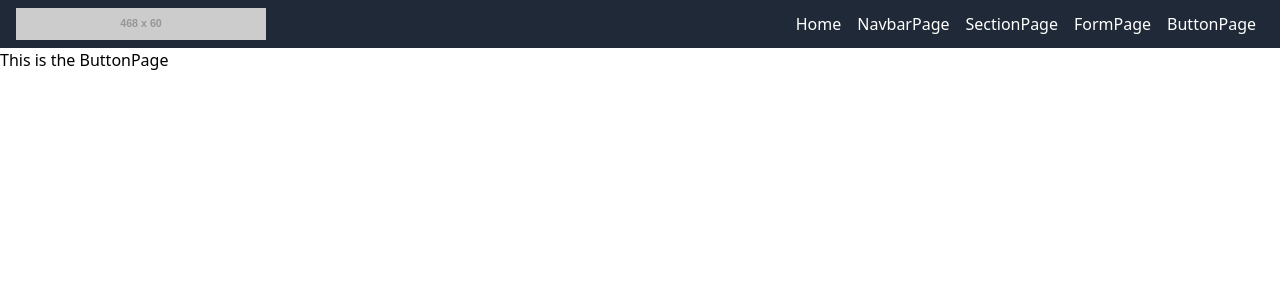
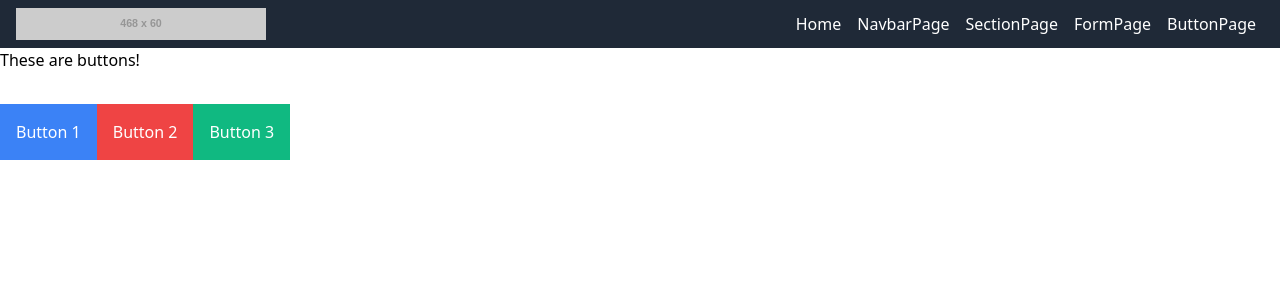
Before and after one commit to kapilannava/react-tailwind-component-library, a React (Create React App) app: page /ButtonPage in a window 1280 px wide. Shown: the top 300 px of the page. Built offline with nearby package versions, Linux system fonts and the light colour scheme.

Commit message:
Updated button page to show three buttons

```diff
--- a/src/ButtonPage.js
+++ b/src/ButtonPage.js
@@ -1,9 +1,16 @@
 import React from 'react'
+import Button from './components/Button'
+
 
 const ButtonPage = () => {
     return (
         <div>
-            This is the ButtonPage
+            These are buttons!
+            <div className="py-4"></div>
+            <Button bgColor="blue" bgHover="red">Button 1</Button>
+            <Button bgColor="red" bgHover="green">Button 2</Button>
+            <Button bgColor="green" bgHover="blue">Button 3</Button>
+
         </div>
     )
 }
```
